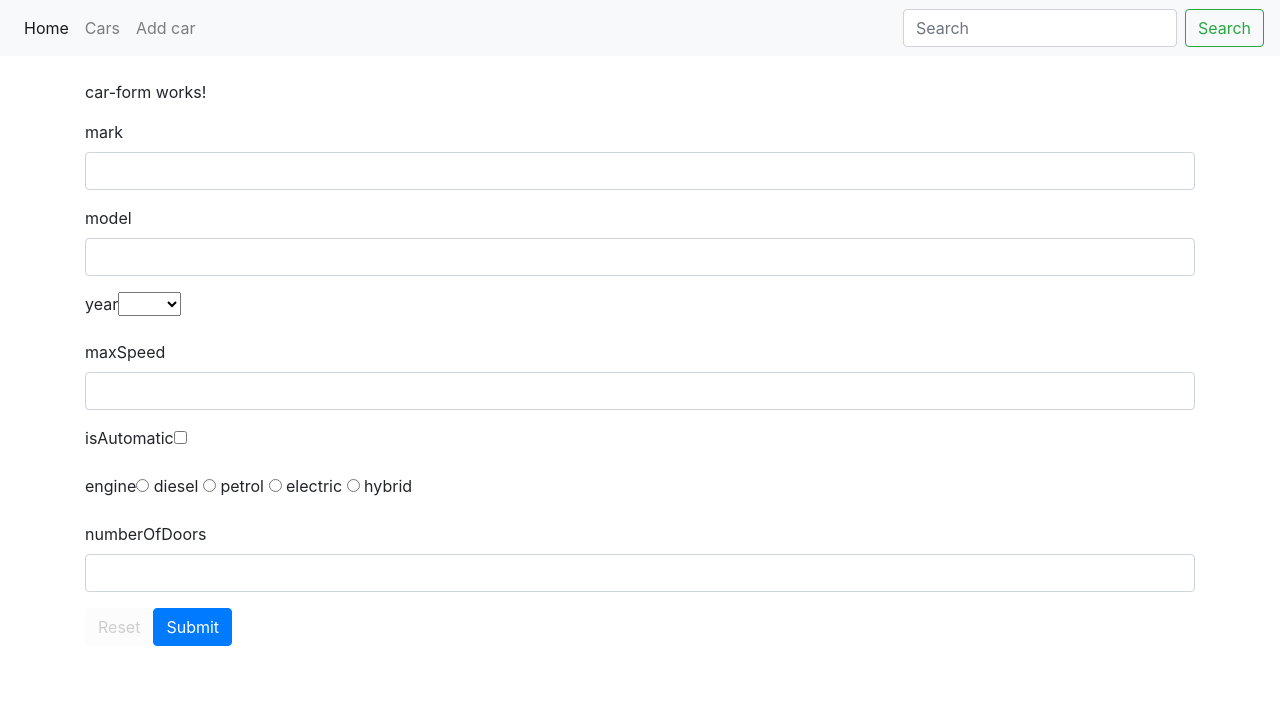
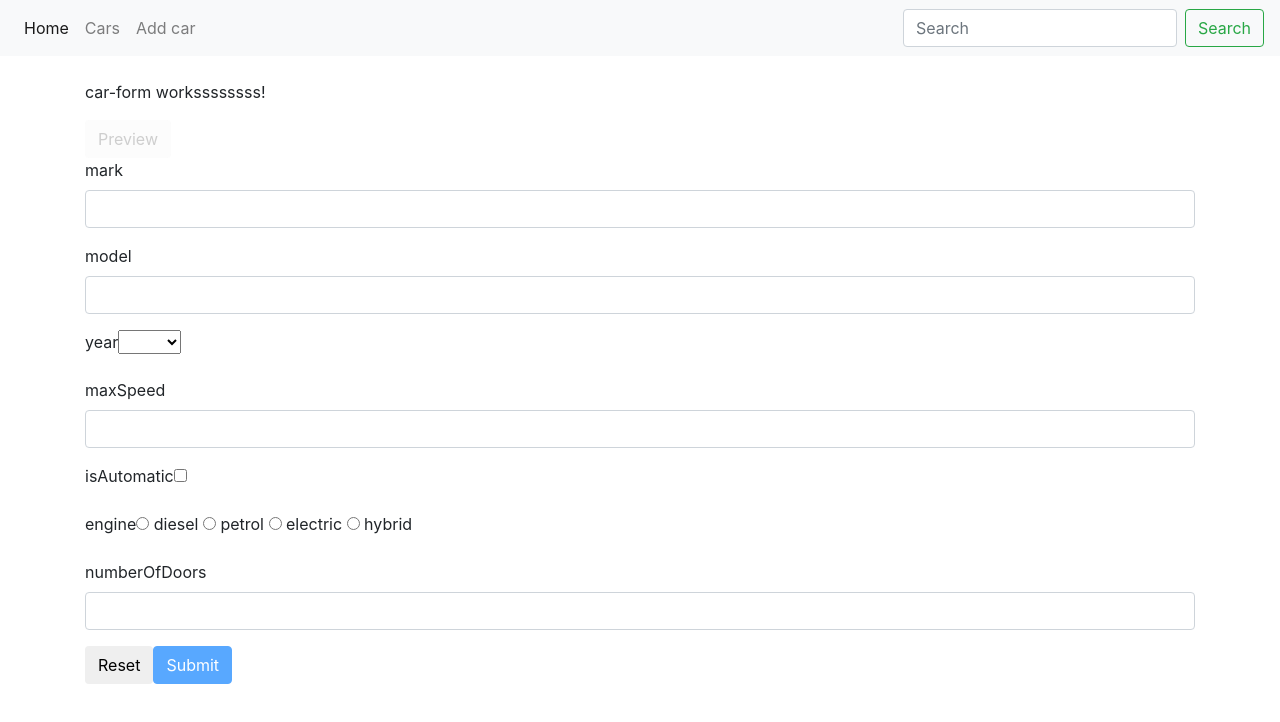
Before and after one commit to aleksandar8821/cars-angular, an Angular app: page /add in a window 1280 px wide. Shown: the top 722 px of the page. Built offline with nearby package versions, Linux system fonts and the light colour scheme.

Commit message:
zadatak 6 pri kraju

```diff
--- a/src/app/components/cars/car-form/car-form.component.html
+++ b/src/app/components/cars/car-form/car-form.component.html
@@ -1,25 +1,31 @@
 <p>
-  car-form works!
+  car-form workssssssss!
 </p>
-{{car.mark}}
+
 
 <form #carForm="ngForm" (ngSubmit)="addCar(car)">
+
+	<button type="button" class="btn"
+    (click)="preview(car)"
+    [disabled]="carForm.form.pristine"
+  >Preview</button>
+
   <div class="form-group">
     <label for="exampleInputEmail1">mark</label>
 
-    <input [(ngModel)]="car.mark" type="text" class="form-control" id="exampleInputEmail1" aria-describedby="emailHelp" name="mark" >
+    <input #mark="ngModel" [(ngModel)]="car.mark" type="text" class="form-control" id="exampleInputEmail1" aria-describedby="emailHelp" name="mark" required minlength="2">
   </div>
 
   <div class="form-group">
     <label for="exampleInputEmail1">model</label>
 
-    <input [(ngModel)]="car.model" type="text" class="form-control" id="exampleInputEmail1" aria-describedby="emailHelp" name="model" >
+    <input [(ngModel)]="car.model" type="text" class="form-control" id="exampleInputEmail1" aria-describedby="emailHelp" name="model" required minlength="2">
   </div>
 
   <div class="form-group">
     <label for="exampleInputEmail1">year</label>
 
-    <select name="year" [(ngModel)]="car.year">
+    <select name="year" [(ngModel)]="car.year" required>
   		<option *ngFor = "let year of yearArray" value="{{year}}">{{year}}</option>
 
 		</select>
@@ -28,37 +34,36 @@
   <div class="form-group">
     <label for="exampleInputEmail1">maxSpeed</label>
 
-    <input [(ngModel)]="car.maxSpeed" type="number" class="form-control" id="exampleInputEmail1" aria-describedby="emailHelp" name="maxSpeed" >
+    <input [(ngModel)]="car.maxSpeed" type="number" class="form-control" id="exampleInputEmail1" aria-describedby="emailHelp" name="maxSpeed">
   </div>
 
   <div class="form-group">
     <label for="exampleInputEmail1">isAutomatic</label>
 
-    <input [(ngModel)]="car.isAutomatic" type="checkbox" name="isAutomatic" value="true" >
+    <input [(ngModel)]="car.isAutomatic" type="checkbox" name="isAutomatic" value="true">
   </div>
 
   <div class="form-group">
     <label for="exampleInputEmail1">engine</label>
 
 
-    <input [(ngModel)]="car.engine" type="radio" name="engine" value=“diesel”> diesel
-	  <input [(ngModel)]="car.engine" type="radio" name="engine" value="petrol"> petrol
-	  <input [(ngModel)]="car.engine" type="radio" name="engine" value="electric"> electric
-	  <input [(ngModel)]="car.engine" type="radio" name="engine" value="hybrid"> hybrid
+    <input [(ngModel)]="car.engine" type="radio" name="engine" value=“diesel” required> diesel
+	  <input [(ngModel)]="car.engine" type="radio" name="engine" value="petrol" required> petrol
+	  <input [(ngModel)]="car.engine" type="radio" name="engine" value="electric" required> electric
+	  <input [(ngModel)]="car.engine" type="radio" name="engine" value="hybrid" required> hybrid
 	  </div>
 
   <div class="form-group">
     <label for="exampleInputEmail1">numberOfDoors</label>
 
-    <input [(ngModel)]="car.numberOfDoors" type="number" class="form-control" id="exampleInputEmail1" aria-describedby="emailHelp" name="numberOfDoors" >
+    <input [(ngModel)]="car.numberOfDoors" type="number" class="form-control" id="exampleInputEmail1" aria-describedby="emailHelp" name="numberOfDoors"  required>
   </div>
 
   <button type="button" class="btn"
     (click)="carForm.reset()"
-    [disabled]="carForm.form.pristine"
   >Reset</button>
 
 
-	<button type="submit" class="btn btn-primary">Submit</button>
+	<button type="submit" class="btn btn-primary" [disabled]="!carForm.form.valid">Submit</button>
 
 </form>
--- a/src/app/components/cars/car-form/car-form.component.ts
+++ b/src/app/components/cars/car-form/car-form.component.ts
@@ -29,4 +29,16 @@ export class CarFormComponent implements OnInit {
 	  this.carsService.addCar(car);
   }
 
+  preview(car:Car){
+
+  	alert(
+					`${car.mark} \n
+					${car.model} \n
+					${car.year} \n
+					${car.maxSpeed} \n
+					${car.isAutomatic} \n
+					${car.engine} \n
+					${car.numberOfDoors}`);
+  }
+
 }
```
